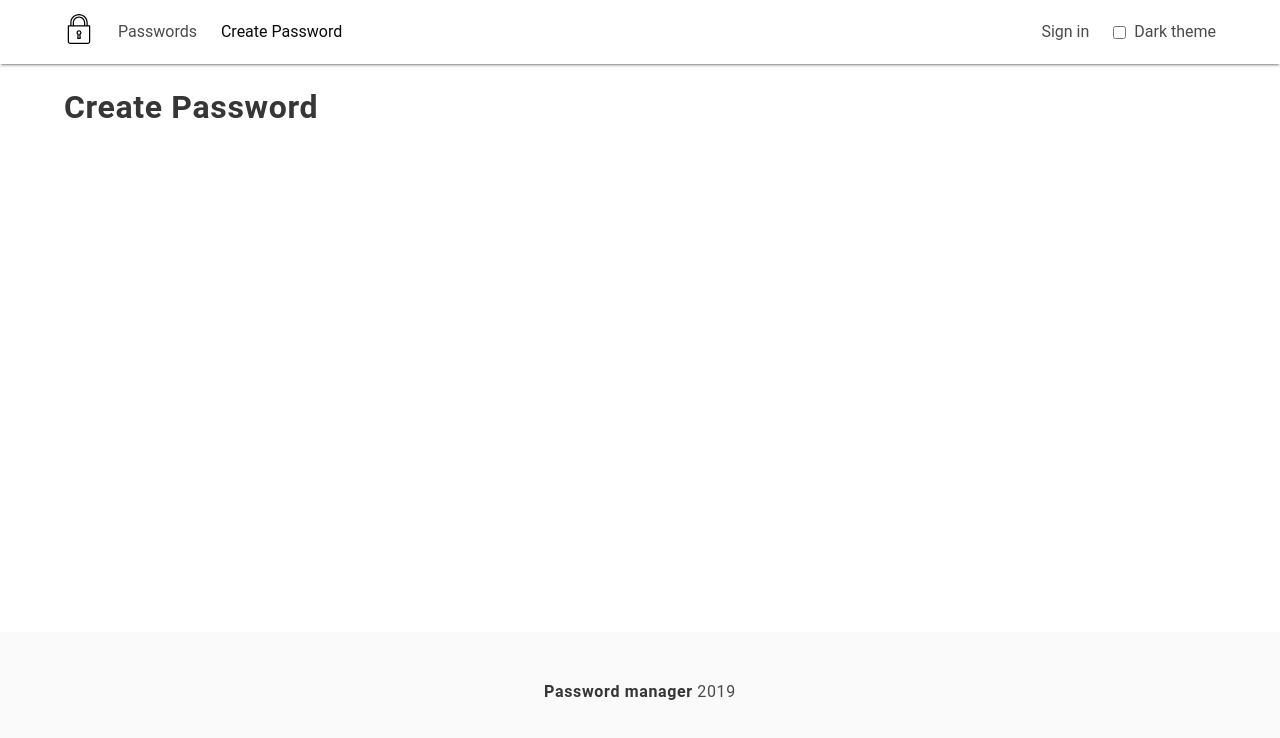
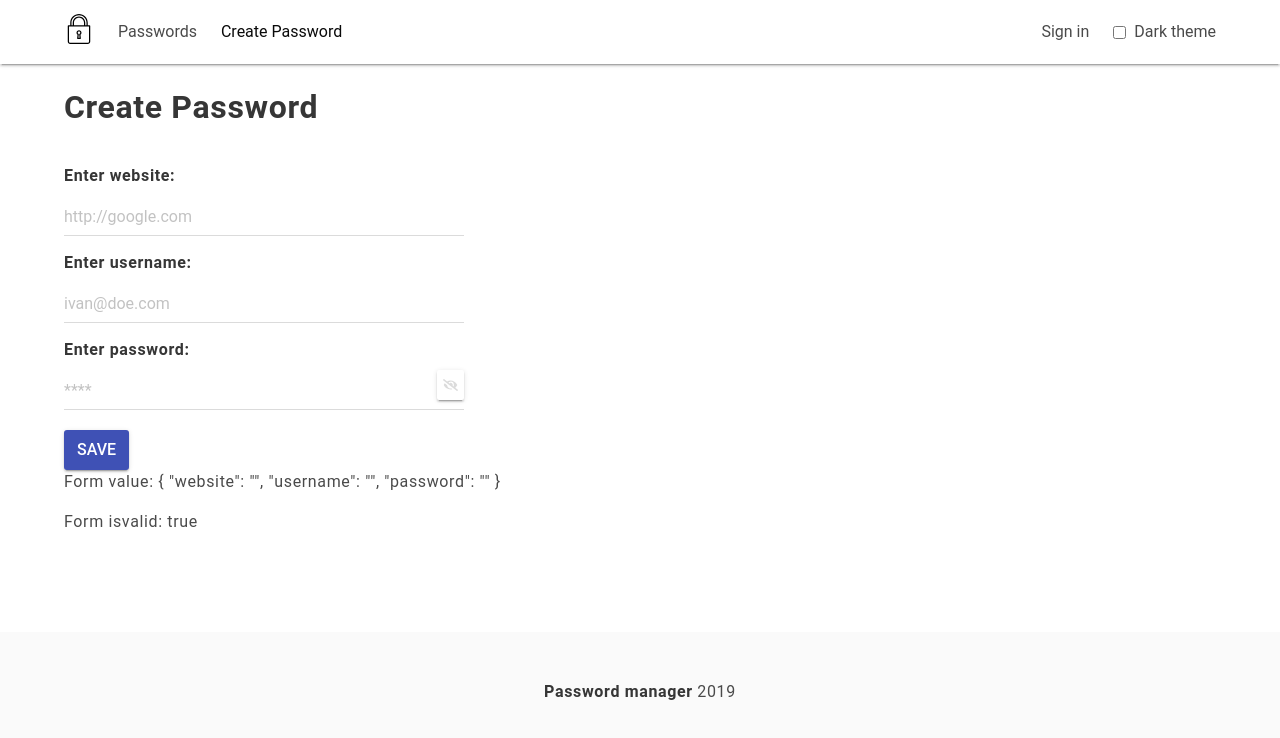
Before and after one commit to nikbabchenko/angular-forms, an Angular app: page /passwords/create in a window 1280 px wide. Shown: the top 738 px of the page. Built offline with nearby package versions, Linux system fonts and the light colour scheme.

Commit message:
Adds custom form control

```diff
--- /dev/null
+++ b/src/app/passwords/components/create-password-form/create-password-form.component.html
@@ -0,0 +1,12 @@
+<form style="max-width: 400px;" [formGroup]="createPasswordForm" (ngSubmit)="onSubmit()" novalidate>
+  <pm-custom-input label="Enter website:" type="text" placeholder="http://google.com" formControlName="website"></pm-custom-input>
+  <pm-custom-input label="Enter username:" type="text" placeholder="ivan@doe.com" formControlName="username"></pm-custom-input>
+  <pm-custom-input label="Enter password:" type="password" placeholder="****" formControlName="password"></pm-custom-input>
+
+  <div class="buttons has-padding-top">
+    <button type="submit" class="button is-primary">Save</button>
+  </div>
+</form>
+
+<p has-padding-top>Form value: {{ createPasswordForm.value | json }}</p>
+<p has-padding-top>Form isvalid: {{ createPasswordForm.valid }}</p>
--- /dev/null
+++ b/src/app/passwords/components/create-password-form/create-password-form.component.ts
@@ -0,0 +1,26 @@
+import { Component, OnInit } from '@angular/core';
+import { Password } from '../../models/password.class';
+import { FormGroup, FormBuilder } from '@angular/forms';
+
+@Component({
+  selector: 'pm-create-password-form',
+  templateUrl: './create-password-form.component.html',
+  styleUrls: ['./create-password-form.component.scss']
+})
+export class CreatePasswordFormComponent implements OnInit {
+  password = new Password();
+  createPasswordForm: FormGroup;
+  constructor(private fb: FormBuilder) {}
+
+  ngOnInit() {
+    this.createPasswordForm = this.fb.group({
+      website: '',
+      username: '',
+      password: ''
+    });
+  }
+
+  onSubmit() {
+    console.log('--submit', this.createPasswordForm.value);
+  }
+}
--- a/src/app/passwords/models/password.class.ts
+++ b/src/app/passwords/models/password.class.ts
@@ -6,8 +6,8 @@ export class Password implements IPassword {
   username: string;
   password: string;
 
-  constructor(password: IPassword) {
-    const { id } = password;
+  constructor(password?: IPassword) {
+    const { id } = password || {};
     const passwordId = id ? id : new Date().getTime();
     Object.assign(this, { id: passwordId }, password);
   }
--- a/src/app/passwords/pages/create-password/create-password.component.html
+++ b/src/app/passwords/pages/create-password/create-password.component.html
@@ -1 +1,3 @@
-<pm-page-layout title="Create Password"> </pm-page-layout>
+<pm-page-layout title="Create Password">
+        <pm-create-password-form></pm-create-password-form>
+</pm-page-layout>
--- /dev/null
+++ b/src/app/shared/components/form-controls/custom-input/custom-input.component.html
@@ -0,0 +1,17 @@
+<div class="field">
+  <label class="label">{{ label }}</label>
+  <div class="control" [class.has-icons-right]="showEye">
+    <input class="input" [placeholder]="placeholder ? placeholder : ''" [(ngModel)]="value" [type]="type" [disabled]="isDisabled" />
+    <button *ngIf="showEye" (click)="toggleType()" class="button is-small icon is-right">
+      <span class="" *ngIf="!isPassword; else notVisible">
+        <i class="fas fa-eye"></i>
+      </span>
+      <ng-template #notVisible>
+        <span class="">
+          <i class="fas fa-eye-slash"></i>
+        </span>
+      </ng-template>
+    </button>
+  </div>
+  <ng-content></ng-content>
+</div>
--- /dev/null
+++ b/src/app/shared/components/form-controls/custom-input/custom-input.component.scss
@@ -0,0 +1,9 @@
+.button.is-small.is-right {
+  pointer-events: auto;
+  right: 0;
+}
+
+:host {
+  display: block;
+  padding-top: 15px;
+}
--- /dev/null
+++ b/src/app/shared/components/form-controls/custom-input/custom-input.component.ts
@@ -0,0 +1,78 @@
+import { Component, OnInit, Input, forwardRef } from '@angular/core';
+import { NG_VALUE_ACCESSOR, FormControl } from '@angular/forms';
+
+@Component({
+  selector: 'pm-custom-input',
+  templateUrl: './custom-input.component.html',
+  styleUrls: ['./custom-input.component.scss'],
+  providers: [
+    {
+      provide: NG_VALUE_ACCESSOR,
+      useExisting: forwardRef(() => CustomInputComponent),
+      multi: true
+    }
+  ]
+})
+export class CustomInputComponent {
+  private currentValue: string;
+  public isDisabled = false;
+  public isPassword = false;
+  private _type;
+  public showEye = false;
+
+  constructor() {}
+
+  @Input() placeholder: string;
+  @Input() label: string;
+  // Both onChange and onTouched are functions
+  onChange: any = () => {};
+  onTouched: any = () => {};
+
+  @Input() set value(value: string) {
+    this.currentValue = value;
+    this.onChange(value);
+    this.onTouched();
+    console.log('--this.', this);
+  }
+
+  @Input()
+  set type(type: 'password' | 'text') {
+    if (type === 'password') {
+      this.showEye = true;
+      this.isPassword = true;
+    }
+    this._type = type;
+  }
+
+  get type() {
+    return this._type;
+  }
+
+  // tslint:disable-next-line: adjacent-overload-signatures
+  get value() {
+    return this.currentValue;
+  }
+
+  writeValue(value) {
+    if (value) {
+      this.currentValue = value;
+    }
+  }
+
+  registerOnChange(fn: any) {
+    this.onChange = fn;
+  }
+
+  registerOnTouched(fn: any) {
+    this.onTouched = fn;
+  }
+
+  setDisabledState(isDisabled: boolean) {
+    this.isDisabled = isDisabled;
+  }
+
+  toggleType() {
+    this._type = this.isPassword ? 'text' : 'password';
+    this.isPassword = this._type === 'password';
+  }
+}
--- a/src/app/shared/shared.module.ts
+++ b/src/app/shared/shared.module.ts
@@ -2,10 +2,11 @@ import { NgModule } from '@angular/core';
 import { CommonModule } from '@angular/common';
 import { PageLayoutComponent } from './components/page-layout/page-layout.component';
 import { FormsModule, ReactiveFormsModule } from '@angular/forms';
+import { CustomInputComponent } from './components/form-controls/custom-input/custom-input.component';
 
 @NgModule({
-  declarations: [PageLayoutComponent],
-  exports: [PageLayoutComponent, ReactiveFormsModule, FormsModule],
+  declarations: [PageLayoutComponent, CustomInputComponent],
+  exports: [PageLayoutComponent, CustomInputComponent, ReactiveFormsModule, FormsModule],
   imports: [CommonModule, FormsModule, ReactiveFormsModule]
 })
 export class SharedModule {}
--- a/src/styles.scss
+++ b/src/styles.scss
@@ -15,3 +15,7 @@ body {
     color: white;
   }
 }
+
+.has-padding-top {
+  padding-top: 20px;
+}
```
Also changed, not shown: src/app/passwords/passwords.module.ts (+9 -1 lines), src/app/passwords/components/create-password-form/create-password-form.component.scss (added), 2 other files (tests, documents, lock files or other folders).
